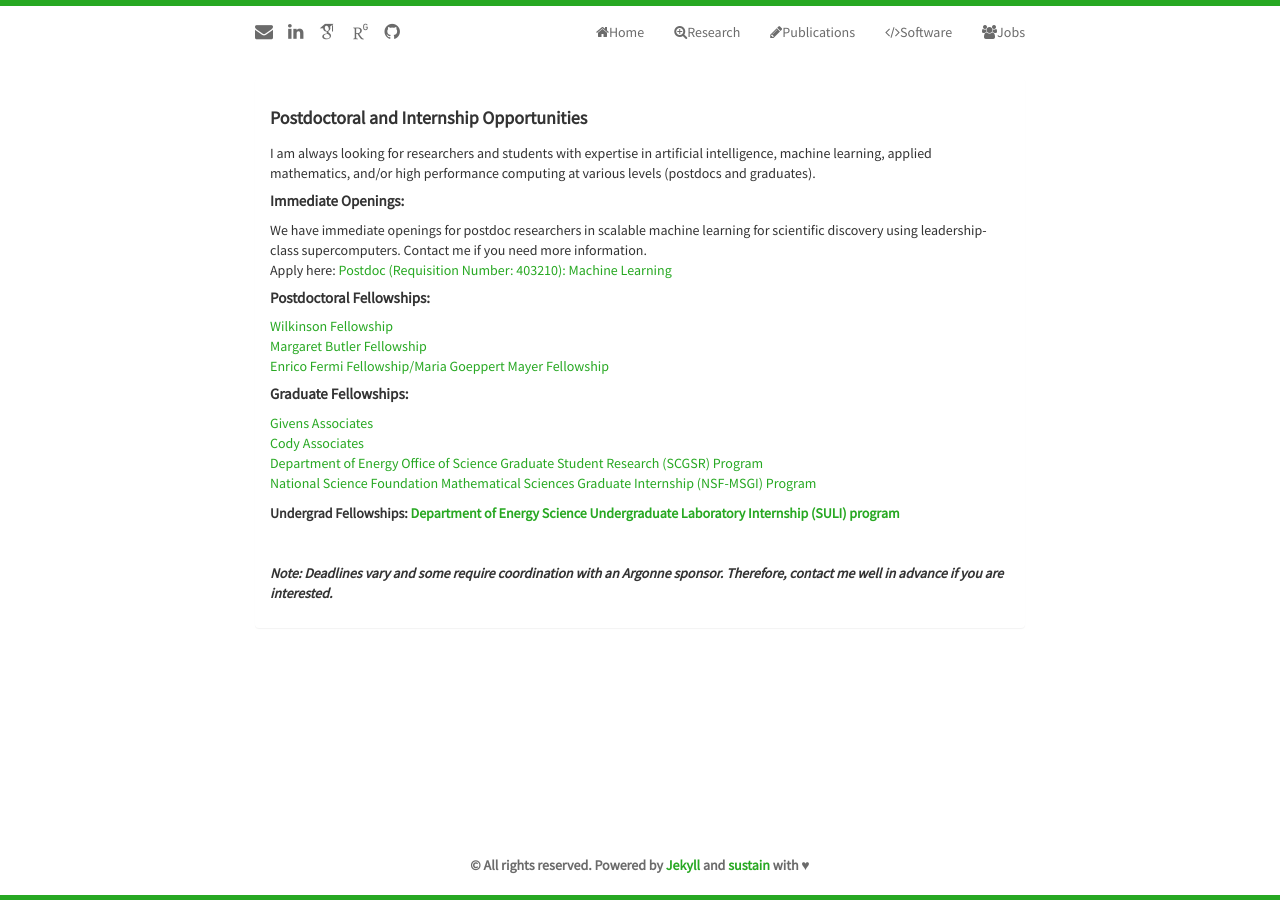
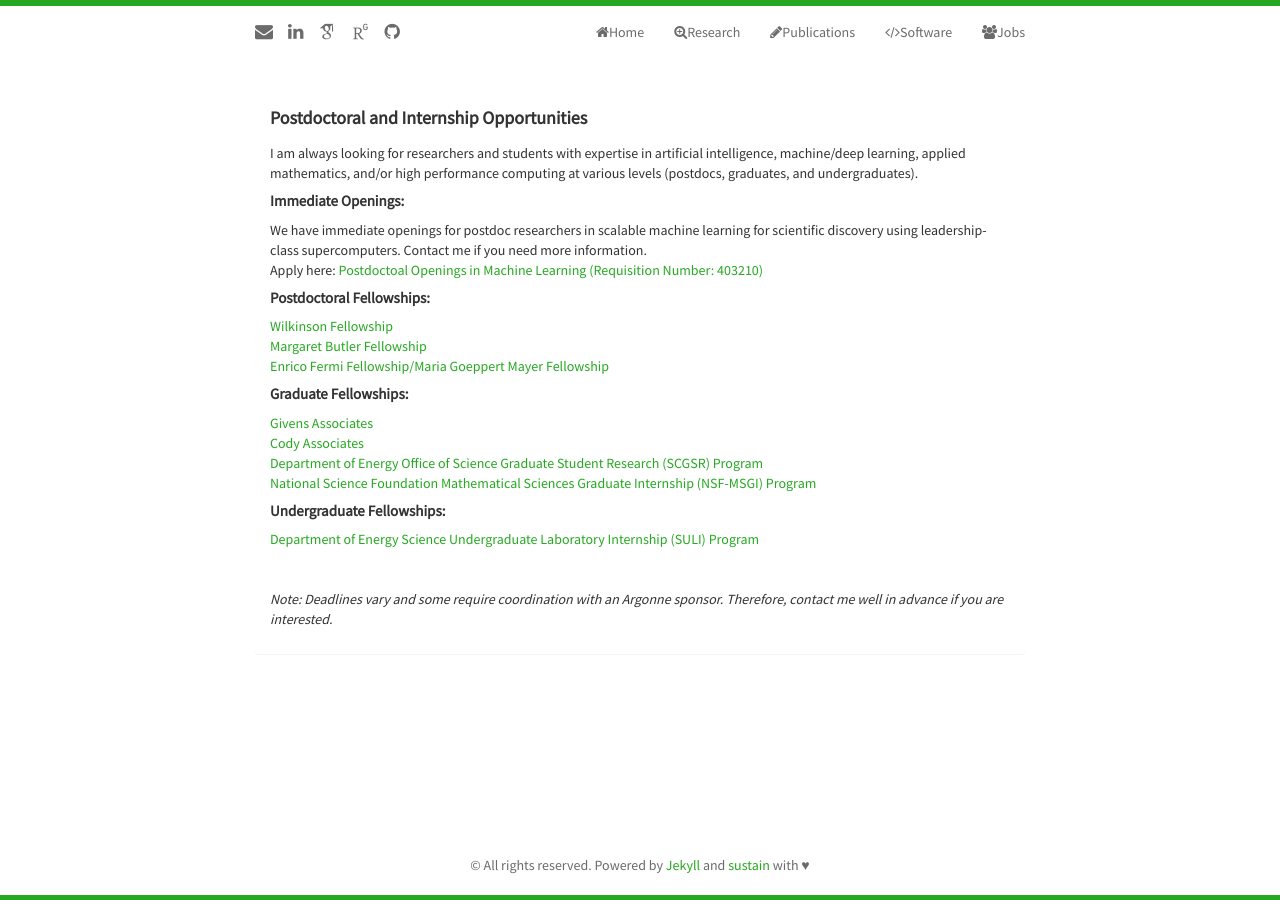
Before and after one commit to pbalapra/pbalapra.github.io, a Jekyll site: the page built from jobs.html, in a window 1280 px wide. Built offline with Jekyll 4.4.1, drawn with Linux system fonts in a browser that asks for light colours; nearby versions of some CDN libraries; some web fonts are replaced.

Commit message:
minor edits

```diff
--- a/_includes/jobs.html
+++ b/_includes/jobs.html
@@ -5,10 +5,10 @@
 
       <p align="justify"></p>
         <h5><strong>Postdoctoral and Internship Opportunities</strong></h5>
-        I am always looking for researchers and students with expertise in artificial intelligence, machine learning, applied mathematics, and/or high performance computing at various levels (postdocs and graduates).
+        I am always looking for researchers and students with expertise in artificial intelligence, machine/deep learning, applied mathematics, and/or high performance computing at various levels (postdocs, graduates, and undergraduates).
         <h6><strong>Immediate Openings:</strong></h6>
         We have immediate openings for postdoc researchers in scalable machine learning for scientific discovery using leadership-class supercomputers. Contact me if you need more information. </br>
-        Apply here: <a href="https://careers.peopleclick.com/careerscp/client_argonnelab/post_doc/en_US/gateway.do?functionName=viewFromLink&localeCode=en-us&jobPostId=5621" target="_blank">Postdoc (Requisition Number: 403210): Machine Learning</a>
+        Apply here: <a href="https://careers.peopleclick.com/careerscp/client_argonnelab/post_doc/en_US/gateway.do?functionName=viewFromLink&localeCode=en-us&jobPostId=5621" target="_blank">Postdoctoal Openings in Machine Learning (Requisition Number: 403210)</a>
         </br>
         <h6><strong>Postdoctoral Fellowships:</strong></h6>
         <a href="https://www.mcs.anl.gov/career-opportunities/wilkinson-fellowship-scientific-computing" target="_blank">Wilkinson Fellowship</a></br>
@@ -20,8 +20,10 @@
         <a href="https://www.mcs.anl.gov/career-opportunities/wj-cody-associates" target="_blank">Cody Associates</a></br>
         <a href="https://science.energy.gov/wdts/scgsr/" target="_blank">Department of Energy Office of Science Graduate Student Research (SCGSR) Program </a></br>
         <a href="https://orise.orau.gov/nsf-msgi/" target="_blank">National Science Foundation Mathematical Sciences Graduate Internship (NSF-MSGI) Program</a></br>
-        <h6><strong></h6>Undergrad Fellowships:</h6>
-        <a href="https://science.energy.gov/wdts/suli/" target="_blank">Department of Energy Science Undergraduate Laboratory Internship (SULI) program</a> </br>
+
+        <h6><strong>Undergraduate Fellowships:</strong></h6>
+        <a href="https://science.energy.gov/wdts/suli/" target="_blank">Department of Energy Science Undergraduate Laboratory Internship (SULI) Program</a></br>
+
         </br>
         </br>
         <i>Note: Deadlines vary and some require coordination with an Argonne sponsor. Therefore, contact me well in advance if you are interested. </i>
```
